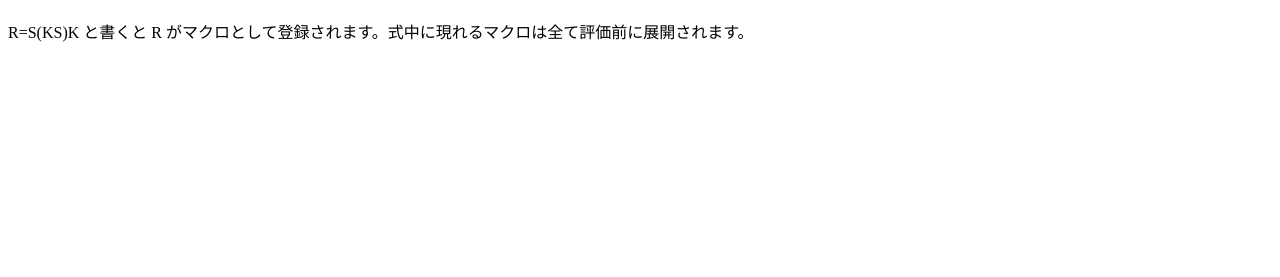
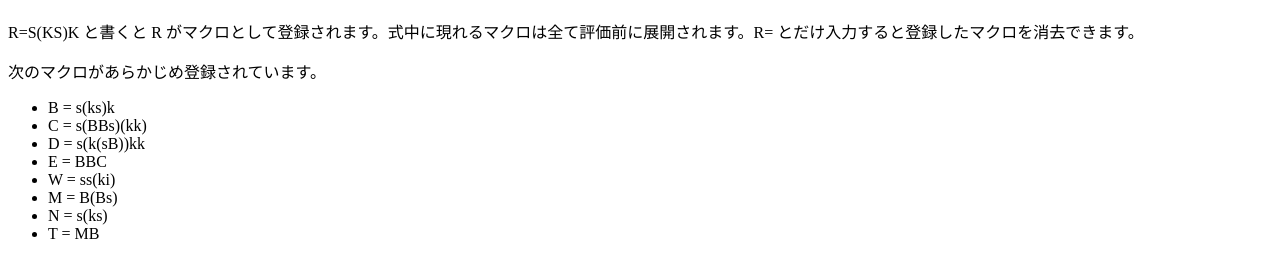
Before and after one commit to krtx/krtx.github.com, a plain HTML site: page ski_eval/about.html in a window 1280 px wide. Shown: the part 449-726 px from the top of the page. Drawn offline with Linux system fonts and the light colour scheme.

Commit message:
aofjaoeifj

```diff
--- a/ski_eval/about.html
+++ b/ski_eval/about.html
@@ -22,7 +22,21 @@
     </p>
     <h1>マクロ</h1>
     <p>
-      R=S(KS)K と書くと R がマクロとして登録されます。式中に現れるマクロは全て評価前に展開されます。
+      R=S(KS)K と書くと R がマクロとして登録されます。式中に現れるマクロは全て評価前に展開されます。R= とだけ入力すると登録したマクロを消去できます。
     </p>
+    <p>
+      次のマクロがあらかじめ登録されています。
+      <ul>
+        <li>B = s(ks)k</li>
+        <li>C = s(BBs)(kk)</li>
+        <li>D = s(k(sB))kk</li>
+        <li>E = BBC</li>
+        <li>W = ss(ki)</li>
+        <li>M = B(Bs)</li>
+        <li>N = s(ks)</li>
+        <li>T = MB</li>
+      </ul>
+    </p>
+
   </body>
 </html>
```
